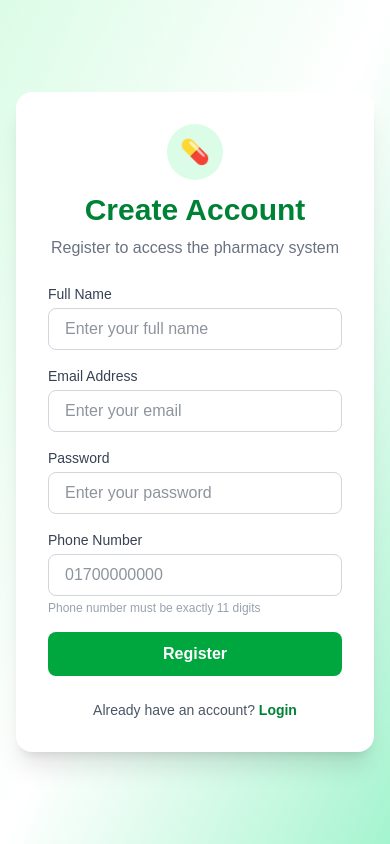
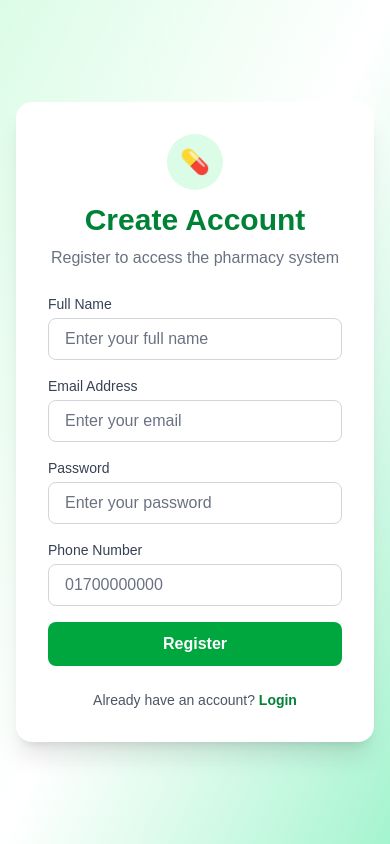
Before and after one commit to Asif11222/Pharmacy-Management-frontend, a Next.js app: page /register in a window 390 px wide. Built offline with nearby package versions, Linux system fonts and the light colour scheme.

Commit message:
new user’s full name, email, password, and phone number, validate the inputs, and send them to the backend registration endpoint

```diff
--- a/app/register/page.tsx
+++ b/app/register/page.tsx
@@ -31,9 +31,15 @@ export default function RegisterPage() {
       return;
     }
 
-    if (!/^\d{11}$/.test(form.phone)) {
+    if (!/^\d+$/.test(form.phone)) {
       setSuccess(false);
-      setMessage('Phone number must be exactly 11 digits');
+      setMessage('Phone number must contain numbers only');
+      return;
+    }
+
+    if (form.phone.length !== 11) {
+      setSuccess(false);
+      setMessage('Phone number must be 11 digits');
       return;
     }
 
@@ -89,7 +95,7 @@ export default function RegisterPage() {
               placeholder="Enter your full name"
               value={form.fullName}
               onChange={handleChange}
-              className="w-full rounded-lg border border-gray-300 px-4 py-2 text-gray-800 focus:outline-none focus:ring-2 focus:ring-green-500"
+              className="w-full rounded-lg border border-gray-300 px-4 py-2 text-black placeholder:text-gray-500 focus:outline-none focus:ring-2 focus:ring-green-500"
             />
           </div>
 
@@ -104,7 +110,7 @@ export default function RegisterPage() {
               placeholder="Enter your email"
               value={form.email}
               onChange={handleChange}
-              className="w-full rounded-lg border border-gray-300 px-4 py-2 text-gray-800 focus:outline-none focus:ring-2 focus:ring-green-500"
+              className="w-full rounded-lg border border-gray-300 px-4 py-2 text-black placeholder:text-gray-500 focus:outline-none focus:ring-2 focus:ring-green-500"
             />
           </div>
 
@@ -119,7 +125,7 @@ export default function RegisterPage() {
               placeholder="Enter your password"
               value={form.password}
               onChange={handleChange}
-              className="w-full rounded-lg border border-gray-300 px-4 py-2 text-gray-800 focus:outline-none focus:ring-2 focus:ring-green-500"
+              className="w-full rounded-lg border border-gray-300 px-4 py-2 text-black placeholder:text-gray-500 focus:outline-none focus:ring-2 focus:ring-green-500"
             />
           </div>
 
@@ -131,15 +137,23 @@ export default function RegisterPage() {
             <input
               name="phone"
               type="text"
+              inputMode="numeric"
+              pattern="[0-9]*"
               placeholder="01700000000"
               value={form.phone}
-              onChange={handleChange}
+              onChange={(e) => {
+                const value = e.target.value;
+
+                if (value === '' || /^\d*$/.test(value)) {
+                  handleChange(e);
+                }
+              }}
               maxLength={11}
-              className="w-full rounded-lg border border-gray-300 px-4 py-2 text-gray-800 focus:outline-none focus:ring-2 focus:ring-green-500"
+              className="w-full rounded-lg border border-gray-300 px-4 py-2 text-black placeholder:text-gray-500 focus:outline-none focus:ring-2 focus:ring-green-500"
             />
 
             <p className="text-xs text-gray-400 mt-1">
-              Phone number must be exactly 11 digits
+
             </p>
           </div>
 
```
